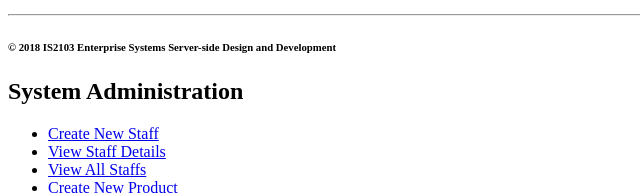
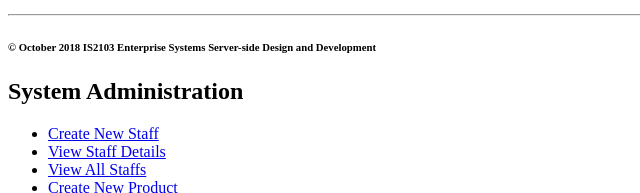
Before and after one commit to ryanswj-soc/PointOfSaleSystemWeb, a plain HTML site: page index.html in a window 1280 px wide. Shown: the part 169-362 px from the top of the page, 0-640 px from the left. Drawn offline with Linux system fonts and the light colour scheme.

Commit message:
modified index.html copyright

```diff
--- a/index.html
+++ b/index.html
@@ -12,7 +12,7 @@
 		</ul>
 		<p>
 			<hr/>
-			<h6>&copy; 2018 IS2103 Enterprise Systems Server-side Design and Development</h6>
+			<h6>&copy; October 2018 IS2103 Enterprise Systems Server-side Design and Development</h6>
 		</p>
 		<h2>System Administration</h2>
 		<ul>
```
